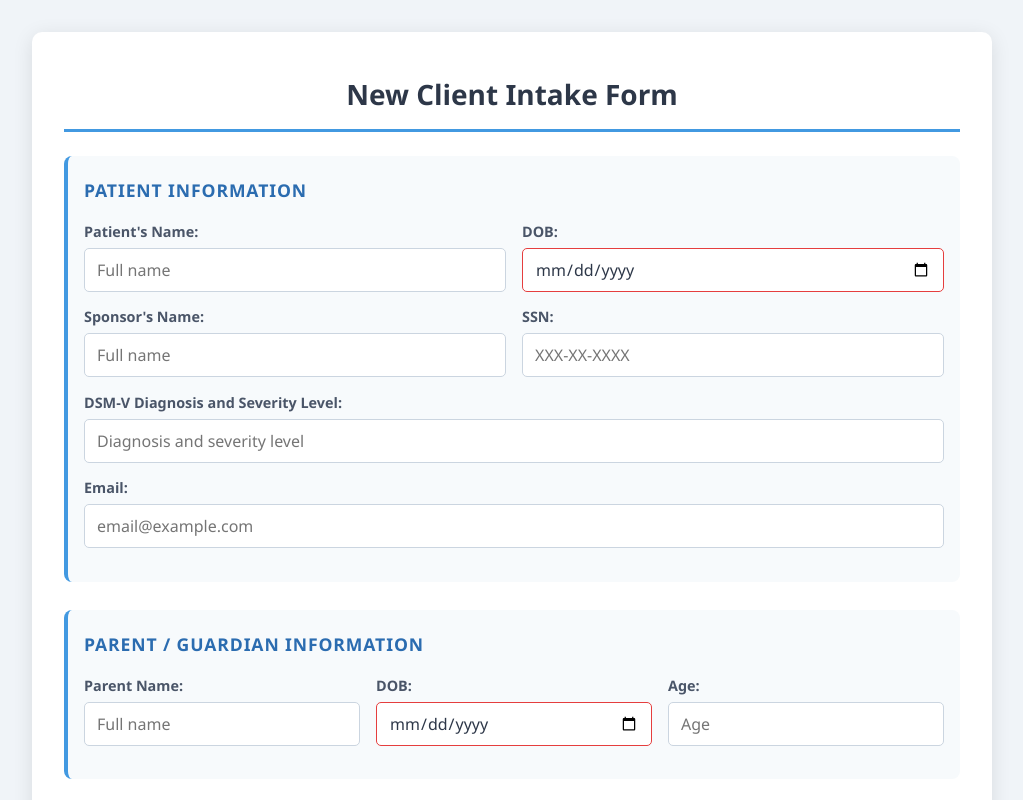
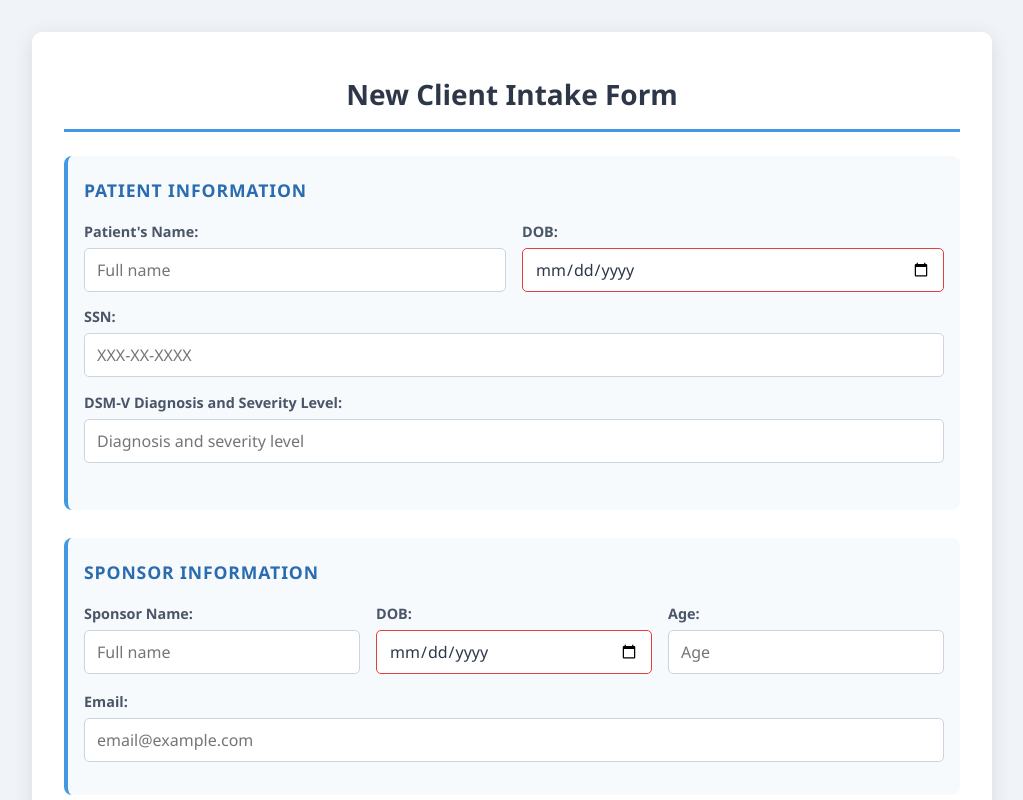
Before and after one commit to LoganJ7095/intake_form, a website: page public/index.html in a window 1280 px wide. Shown: the top 800 px of the page, without its empty margins (128-1151 px from the left). Drawn offline with Linux system fonts and the light colour scheme.

Commit message:
Moved fields to more reasonable areas

```diff
--- a/public/index.html
+++ b/public/index.html
@@ -57,17 +57,7 @@
           </div>
 
           <div class="form-row">
-            <label>
-              Sponsor's Name:
-              <input
-                name="sponsor-name"
-                required
-                placeholder="Full name"
-                autocomplete="name"
-                autocapitalize="words"
-                autocorrect="off"
-              />
-            </label>
+
             <label>
               SSN:
               <input
@@ -96,27 +86,17 @@
           </div>
 
           <div class="form-row">
-            <label class="full-width">
-              Email:
-              <input
-                name="email"
-                type="email"
-                required
-                placeholder="email@example.com"
-                autocomplete="email"
-                autocapitalize="none"
-                autocorrect="off"
-              />
+
             </label>
           </div>
         </section>
 
         <!-- Parent/Guardian Information -->
         <section>
-          <h2>Parent / Guardian Information</h2>
+          <h2>Sponsor Information</h2>
           <div class="form-row">
             <label>
-              Parent Name:
+              Sponsor Name:
               <input
                 name="parent-name"
                 required
@@ -147,6 +127,17 @@
                 inputmode="numeric"
               />
             </label>
+            <label class="full-width">
+              Email:
+              <input
+                name="email"
+                type="email"
+                required
+                placeholder="email@example.com"
+                autocomplete="email"
+                autocapitalize="none"
+                autocorrect="off"
+              />
           </div>
         </section>
 
```
